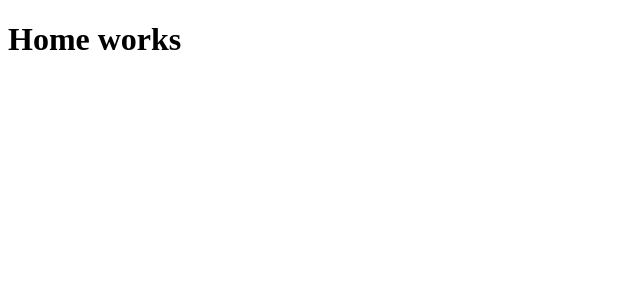
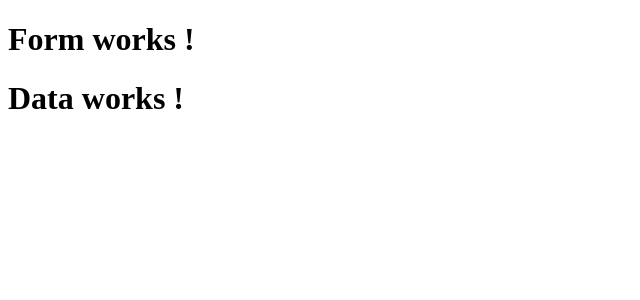
Before and after one commit to leonardopaganelli/cubonetwork-fullstack-challenge, an Angular app in the folder cubo-poc/: page /home in a window 1280 px wide. Shown: the top 300 px of the page, without its empty margins (0-640 px from the left). Built offline with nearby package versions, Linux system fonts and the light colour scheme.

Commit message:
create of form and data component

```diff
--- /dev/null
+++ b/cubo-poc/src/app/home/data/data.component.html
@@ -0,0 +1 @@
+<h1>Data works !</h1>
--- /dev/null
+++ b/cubo-poc/src/app/home/data/data.component.ts
@@ -0,0 +1,11 @@
+import { Component } from '@angular/core';
+
+@Component({
+    selector: 'app-data-form',
+    templateUrl: './data.component.html',
+    styleUrls: [
+        './data.component.scss'
+    ]
+})
+
+export class DataComponent { }
--- /dev/null
+++ b/cubo-poc/src/app/home/form/form.component.html
@@ -0,0 +1 @@
+<h1>Form works !</h1>
--- /dev/null
+++ b/cubo-poc/src/app/home/form/form.component.ts
@@ -0,0 +1,11 @@
+import { Component } from '@angular/core';
+
+@Component({
+    selector: 'app-home-form',
+    templateUrl: './form.component.html',
+    styleUrls: [
+        './form.component.scss'
+    ]
+})
+
+export class FormComponent { }
--- a/cubo-poc/src/app/home/home.component.html
+++ b/cubo-poc/src/app/home/home.component.html
@@ -1 +1,4 @@
-<h1>Home works</h1>
+<div>
+    <app-home-form></app-home-form>
+    <app-data-form></app-data-form>
+</div>
```
Also changed, not shown: cubo-poc/src/app/home/home.module.ts (+9 -4 lines), cubo-poc/src/app/home/data/data.component.scss (added), cubo-poc/src/app/home/form/form.component.scss (added).
